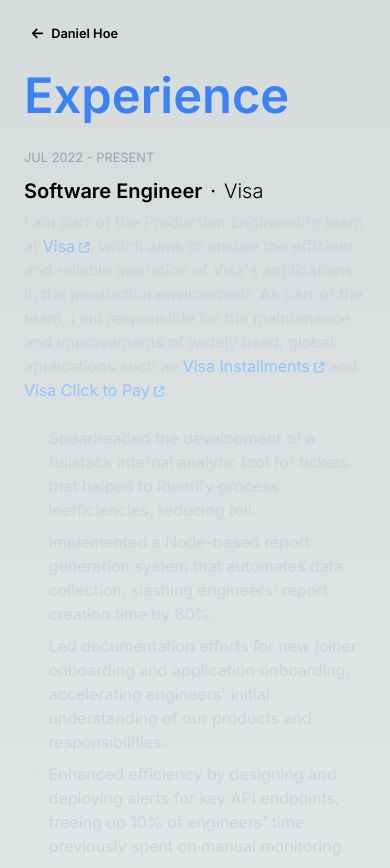
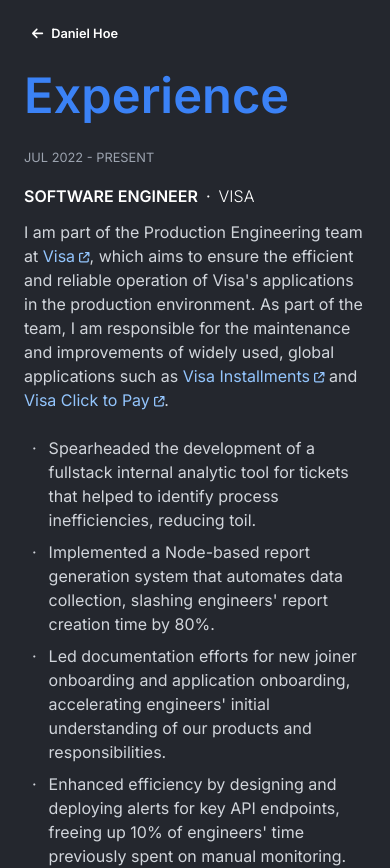
Before and after one commit to jumpcutfindo/jumpcutfindo.github.io, a Next.js app: page /experience in a window 390 px wide. Shown: the top 868 px of the page. Built offline with nearby package versions, Linux system fonts and the light colour scheme.

Commit message:
Fix some issues

```diff
--- a/app/experience/_components/experience.tsx
+++ b/app/experience/_components/experience.tsx
@@ -29,11 +29,11 @@
           <p className="font-light lg:text-lg text-xl">{company}</p>
         </div>
       </div>
-      <div className="lg:hidden flex flex-row md:px-12 px-6 py-2 sticky top-0 backdrop-blur-lg">
-        <p className="text-xl">
-          <span className="font-semibold">{title}</span>
-          <span className="text-xl mx-2">·</span>
-          <span className="font-light lg:text-lg text-xl">{company}</span>
+      <div className="lg:hidden flex flex-row md:px-12 px-6 py-4 sticky top-0 bg-[#24272e]">
+        <p className="text-base">
+          <span className="font-semibold">{title.toUpperCase()}</span>
+          <span className="mx-2">·</span>
+          <span className="font-light">{company.toUpperCase()}</span>
         </p>
       </div>
       <div className="flex flex-col min-w-[75%] -mt-1 md:px-12 px-6">
--- a/app/globals.css
+++ b/app/globals.css
@@ -3,17 +3,9 @@
 @tailwind utilities;
 
 :root {
-  --foreground-rgb: 0, 0, 0;
-  --background-start-rgb: 214, 219, 220;
-  --background-end-rgb: 255, 255, 255;
-}
-
-@media (prefers-color-scheme: dark) {
-  :root {
-    --foreground-rgb: 255, 255, 255;
-    --background-start-rgb: 36, 39, 46;
-    --background-end-rgb: 36, 39, 46;
-  }
+  --foreground-rgb: 255, 255, 255;
+  --background-start-rgb: 36, 39, 46;
+  --background-end-rgb: 36, 39, 46;
 }
 
 body {
--- a/app/page.tsx
+++ b/app/page.tsx
@@ -61,7 +61,7 @@
       </div>
       <div className="flex flex-col xl:min-w-[70%] lg:min-w-[70%] space-y-8 lg:py-24">
         <section className="flex flex-col">
-          <div className="sticky top-0 lg:relative py-4 mb-4 min-w-max bg-inherit md:px-12 px-6 backdrop-blur-lg">
+          <div className="sticky top-0 lg:relative py-4 mb-4 min-w-max md:px-12 px-6 bg-[#24272e]">
             <p className="text-sm font-semibold text-gray-400">ABOUT ME</p>
           </div>
           <div className="text-lg space-y-4 text-gray-300 text-base md:px-12 px-6">
@@ -85,7 +85,7 @@
         </section>
 
         <section className="flex flex-col">
-          <div className="sticky top-0 lg:relative py-4 min-w-max bg-inherit md:px-12 px-6 backdrop-blur-lg">
+          <div className="sticky top-0 lg:relative py-4 min-w-max bg-inherit md:px-12 px-6 backdrop-blur-lg bg-[#24272e]">
             <p className="text-sm font-semibold text-gray-400">EXPERIENCES</p>
           </div>
           <div className="flex flex-col">
@@ -110,7 +110,7 @@
         </section>
 
         <section className="flex flex-col">
-          <div className="sticky top-0 lg:relative py-4 min-w-max bg-inherit md:px-12 px-6 backdrop-blur-lg">
+          <div className="sticky top-0 lg:relative py-4 min-w-max bg-inherit md:px-12 px-6 backdrop-blur-lg bg-[#24272e]">
             <p className="text-sm font-semibold text-gray-400">PROJECTS</p>
           </div>
           <div className="flex flex-col">
--- a/app/projects/_components/project.tsx
+++ b/app/projects/_components/project.tsx
@@ -13,7 +13,7 @@
     props.project;
 
   return (
-    <section className="flex lg:flex-row flex-col md:p-8 md:mx-4 px-6">
+    <section className="flex lg:flex-row flex-col md:px-8 md:mx-4 px-6">
       <div className="flex flex-col min-w-[25%]">
         <Image
           src={image}
--- a/app/projects/page.tsx
+++ b/app/projects/page.tsx
@@ -45,7 +45,7 @@
               .map((year, index) => {
                 return (
                   <div key={index}>
-                    <p className="md:px-12 px-6 md:pt-4 md:pb-0 py-4 text-gray-400 text-sm font-medium lg:relative sticky top-0 backdrop-blur-lg">
+                    <p className="md:px-12 px-6 py-4 text-gray-400 text-sm font-medium lg:relative sticky top-0 bg-[#24272e]">
                       {year}
                     </p>
                     {projectsByYear[year].map(
```
